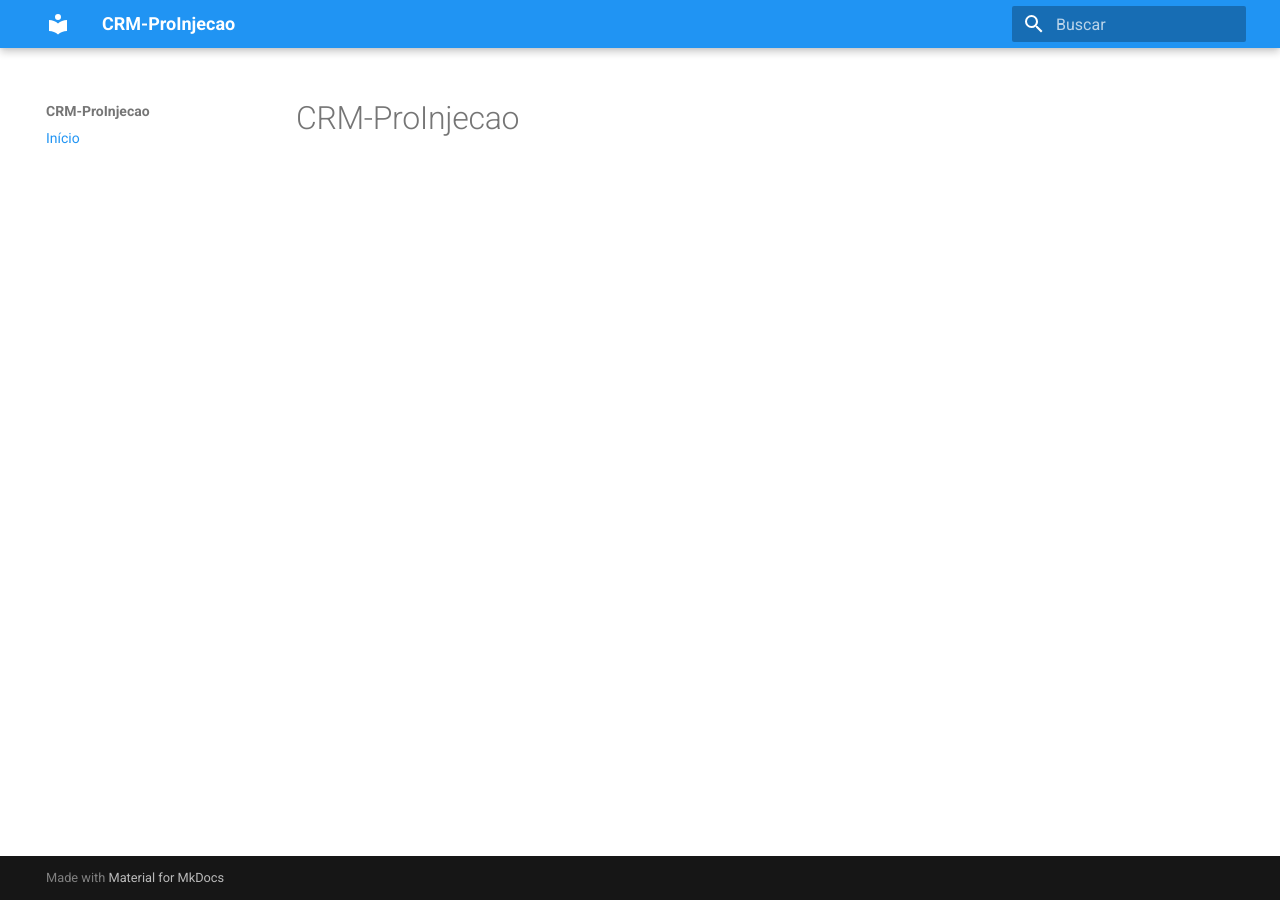
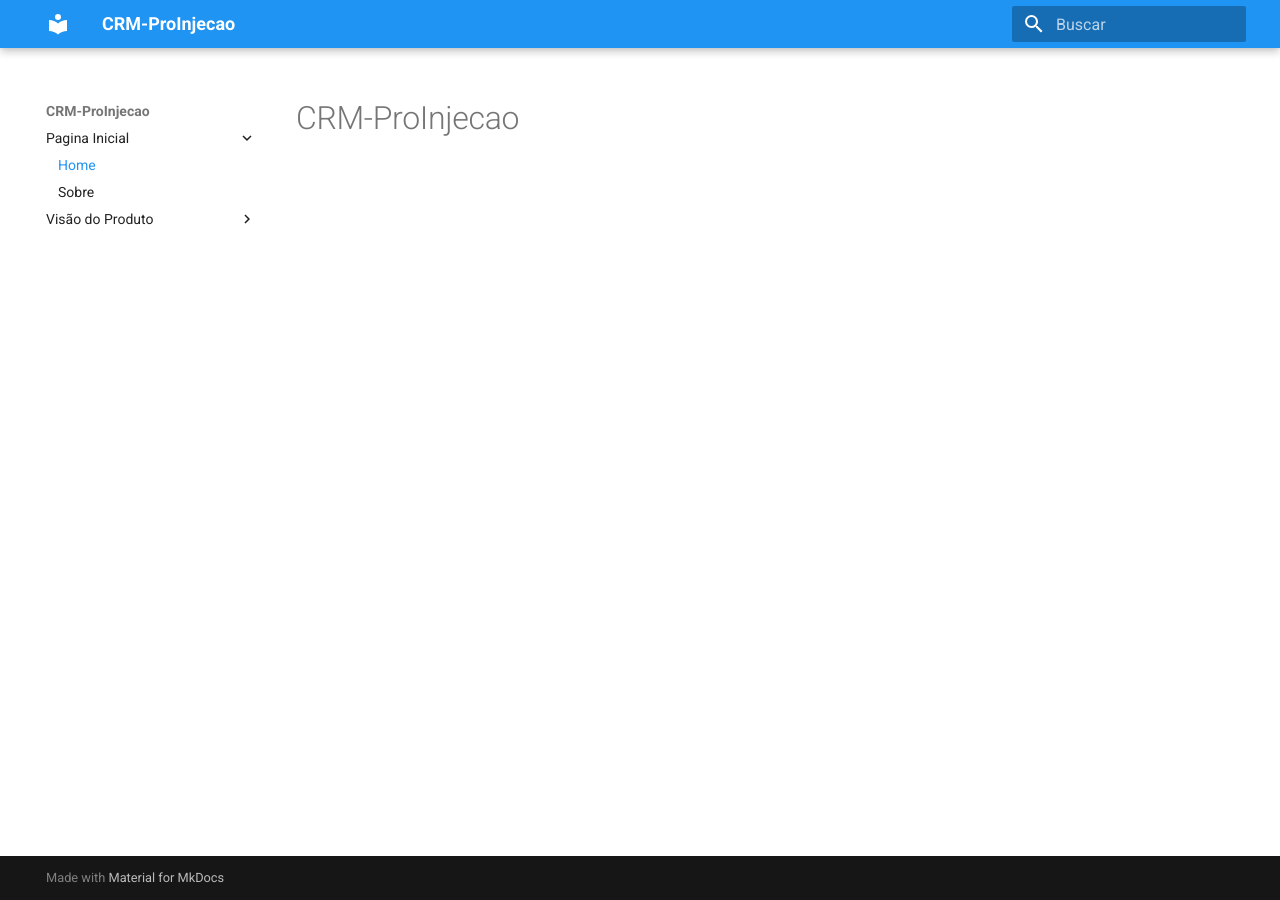
Before and after one commit to mdsreq-fga-unb/2024.2-T01-CRMProInjecao, an MkDocs documentation site: the page built from docs/index.md, in a window 1280 px wide. Built offline with MkDocs 1.6.1 and Material for MkDocs 9.7.7, drawn with Linux system fonts in a browser that asks for light colours; part of the change alters nothing that is shown.

Commit message:
docs: updating yml file

```diff
--- a/mkdocs.yml
+++ b/mkdocs.yml
@@ -11,4 +11,13 @@ theme:
     code: 'Roboto Mono'
 
 nav:
-  - Início: index.md
+  - Pagina Inicial:
+    - Home: index.md
+    - Sobre: sample.md
+  - Visão do Produto:
+    - Cenário Atual: cenario-atual.md
+    - Solução Proposta: solucao-proposta.md
+    - Estratégias de Engenharia de Software: estrategias-de-engenharia-de-software.md
+    - Cronograma de Entregas: cronograma-de-entregas.md
+    - Interação Entre Equipe e Cliente: interacao-entre-equipe-e-cliente.md
+    - Lições Aprendidas: licoes-aprendidas.md
```
